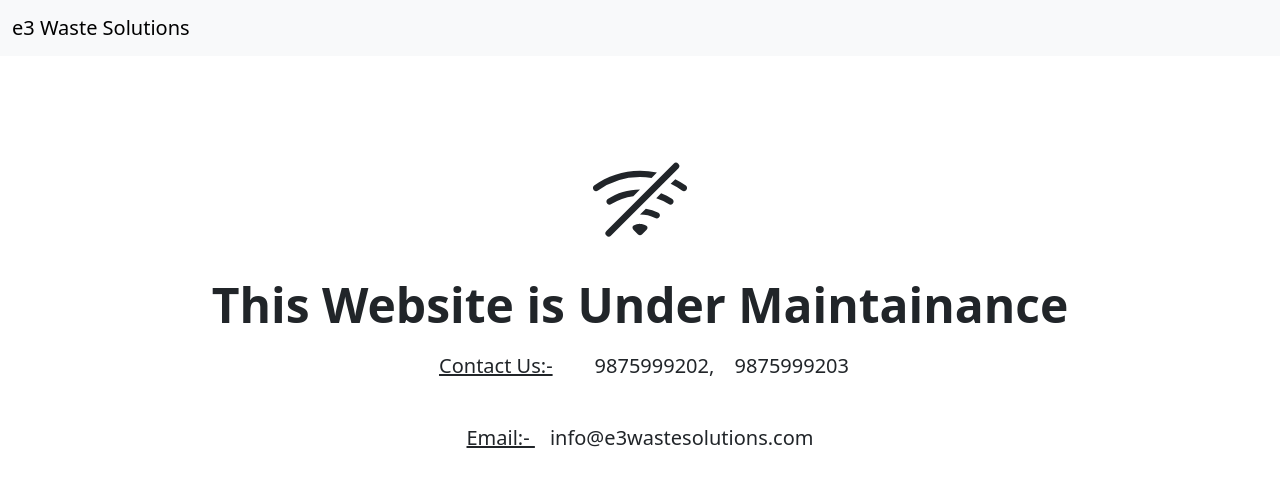
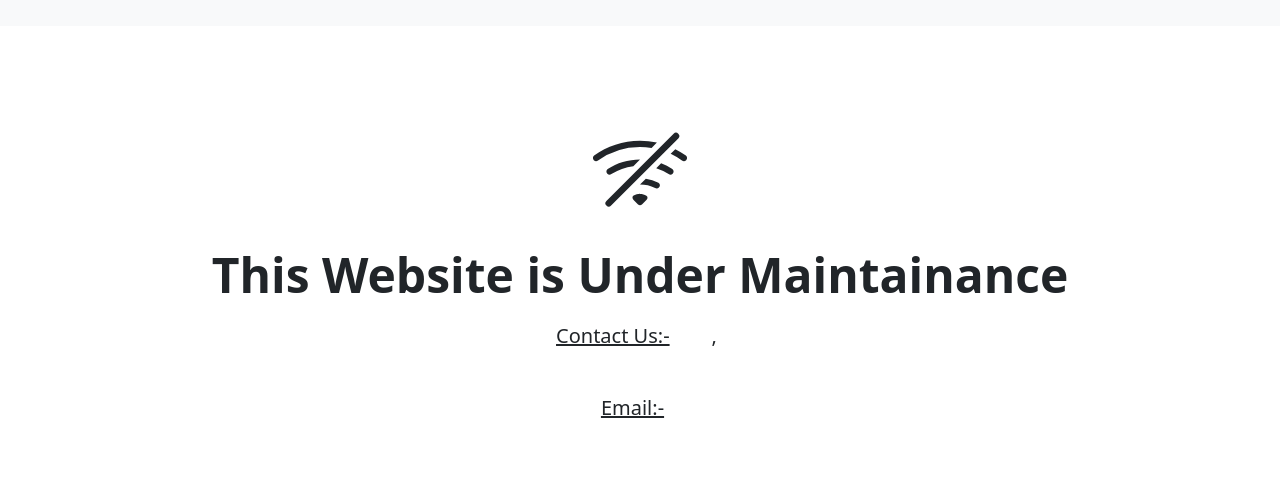
Before and after one commit to kumardigamberjha/Projects, a plain HTML site: page index.html in a window 1280 px wide. Drawn offline with nearby package versions, Linux system fonts and the light colour scheme.

Commit message:
Update index.html

```diff
--- a/index.html
+++ b/index.html
@@ -12,7 +12,7 @@
 <body>
     <nav class="navbar bg-body-tertiary">
         <div class="container-fluid">
-            <a class="navbar-brand" href="#">e3 Waste Solutions</a>
+            <a class="navbar-brand" href="#"></a>
         </div>
     </nav>
 
@@ -25,10 +25,10 @@
         <div class="col-lg-6 mx-auto">
             <div class=" d-sm-flex justify-content-sm-center">
               <p class="mb-4 btn-lg px-4 gap-3 btn  btn-lg px-4 gap-3"><span style="text-decoration: underline;">Contact Us:-</span></p>
-            <p class="btn  btn-lg "><span style="margin-right: 15px;">9875999202,</span> <span>9875999203</span></p>
+            <p class="btn  btn-lg "><span style="margin-right: 15px;">,</span> <span></span></p>
           </div>
           <div class="d-grid gap-2 d-sm-flex justify-content-sm-center">
-            <p class="btn  btn-lg px-4 gap-3"><span style="text-decoration: underline; padding-right: 15px;">Email:- </span> info@e3wastesolutions.com</p>
+            <p class="btn  btn-lg px-4 gap-3"><span style="text-decoration: underline; padding-right: 15px;">Email:- </span> </p>
             <!-- <p class="btn  btn-lg px-4">9875999203</p> -->
           </div>
         </div>
```
